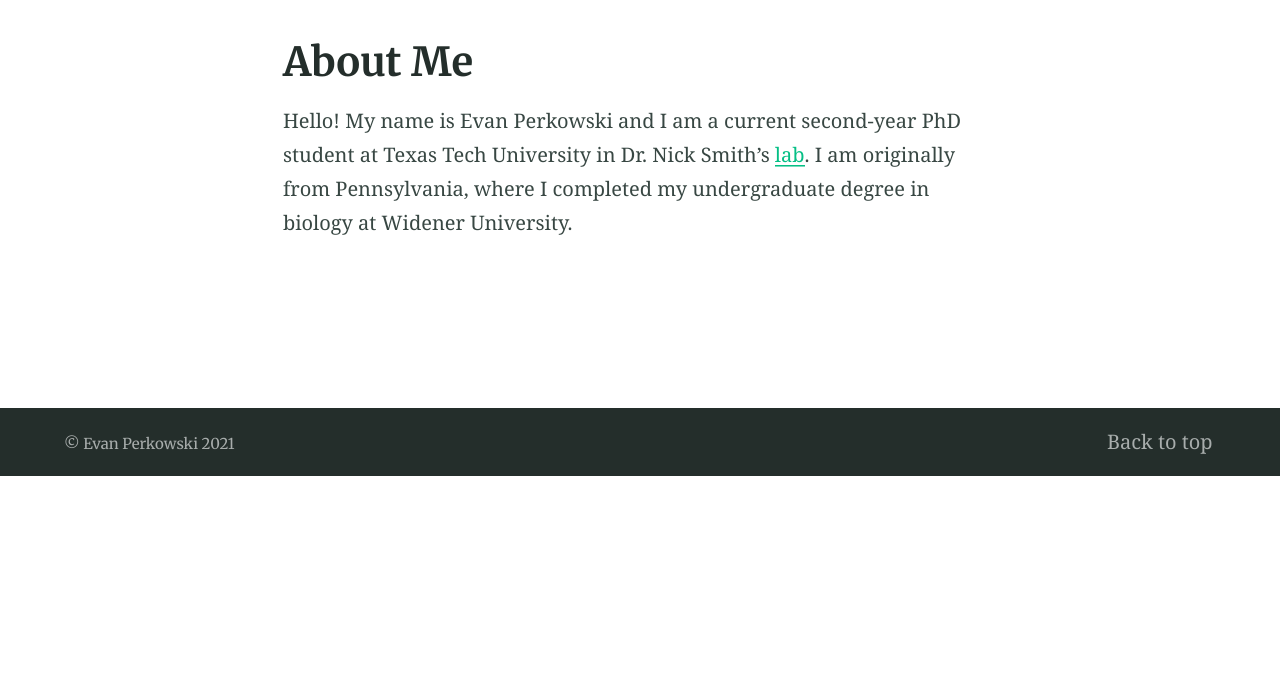
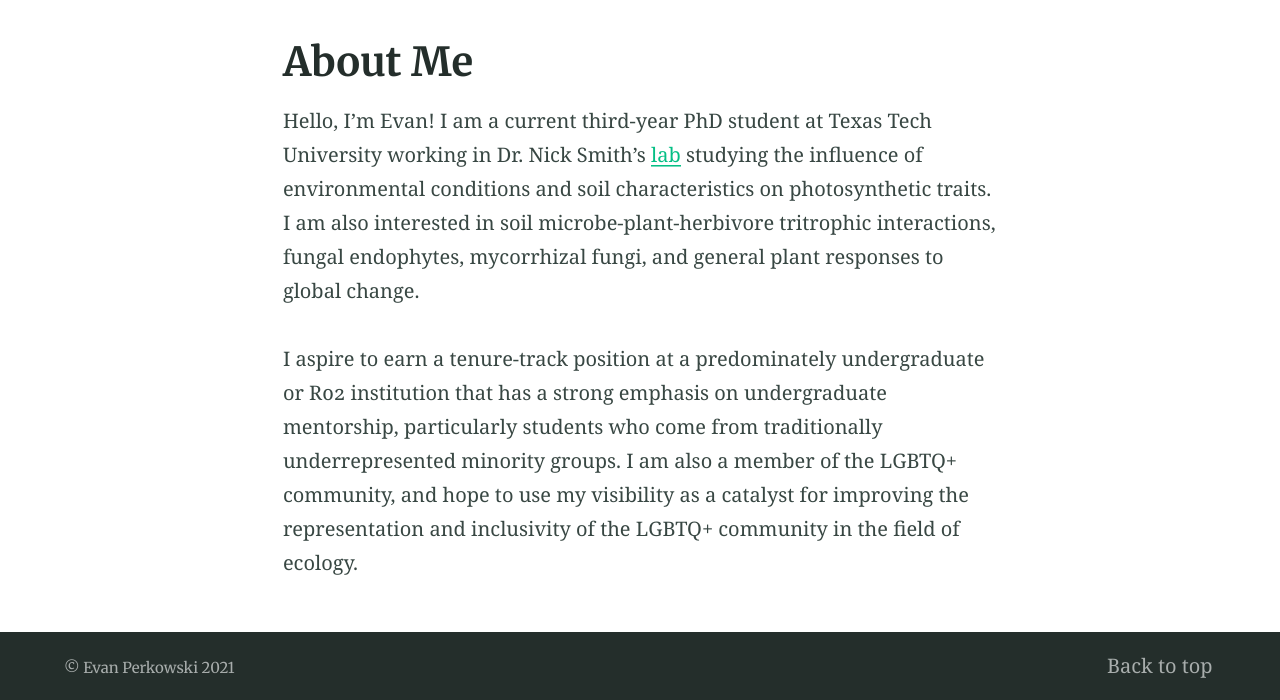
Before and after one commit to eaperkowski/eaperkowski.github.io, a Jekyll site: the page built from about.md, in a window 1280 px wide. Shown: the part 424-1124 px from the top of the page. Built offline with Jekyll 4.4.1, drawn with Linux system fonts in a browser that asks for light colours; before the commit the page ends 900 px from its top, so only the background shows below that.

Commit message:
Merge branch 'master' of https://github.com/eaperkowski/eaperkowski.github.io

```diff
--- a/about.md
+++ b/about.md
@@ -4,4 +4,6 @@ layout: page
 feature_image: ["/files/paloduro.jpeg"]
 ---
 
-Hello! My name is Evan Perkowski and I am a current second-year PhD student at Texas Tech University in Dr. Nick Smith's [lab](http://www.smithecophyslab.com/). I am originally from Pennsylvania, where I completed my undergraduate degree in biology at Widener University.
+Hello, I'm Evan! I am a current third-year PhD student at Texas Tech University working in Dr. Nick Smith's [lab](http://www.smithecophyslab.com/) studying the influence of environmental conditions and soil characteristics on photosynthetic traits. I am also interested in soil microbe-plant-herbivore tritrophic interactions, fungal endophytes, mycorrhizal fungi, and general plant responses to global change.
+
+I aspire to earn a tenure-track position at a predominately undergraduate or R02 institution that has a strong emphasis on undergraduate mentorship, particularly students who come from traditionally underrepresented minority groups. I am also a member of the LGBTQ+ community, and hope to use my visibility as a catalyst for improving the representation and inclusivity of the LGBTQ+ community in the field of ecology.
```
Also changed, not shown: index.md (+1 -1 lines), README.md.
